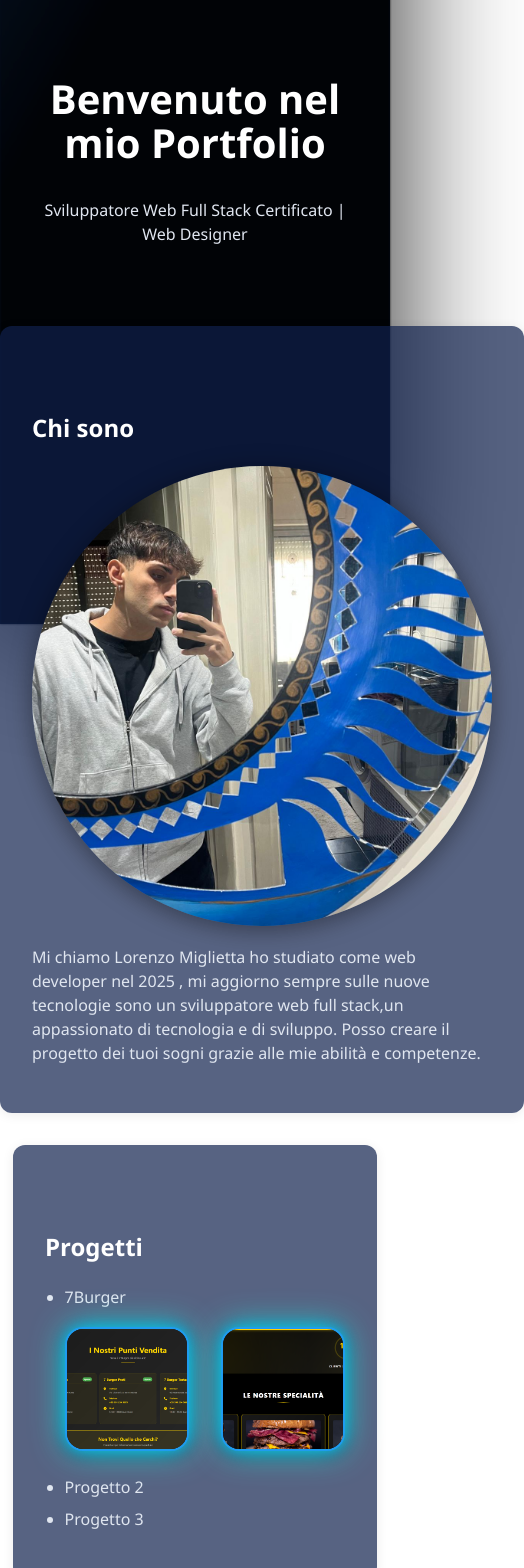
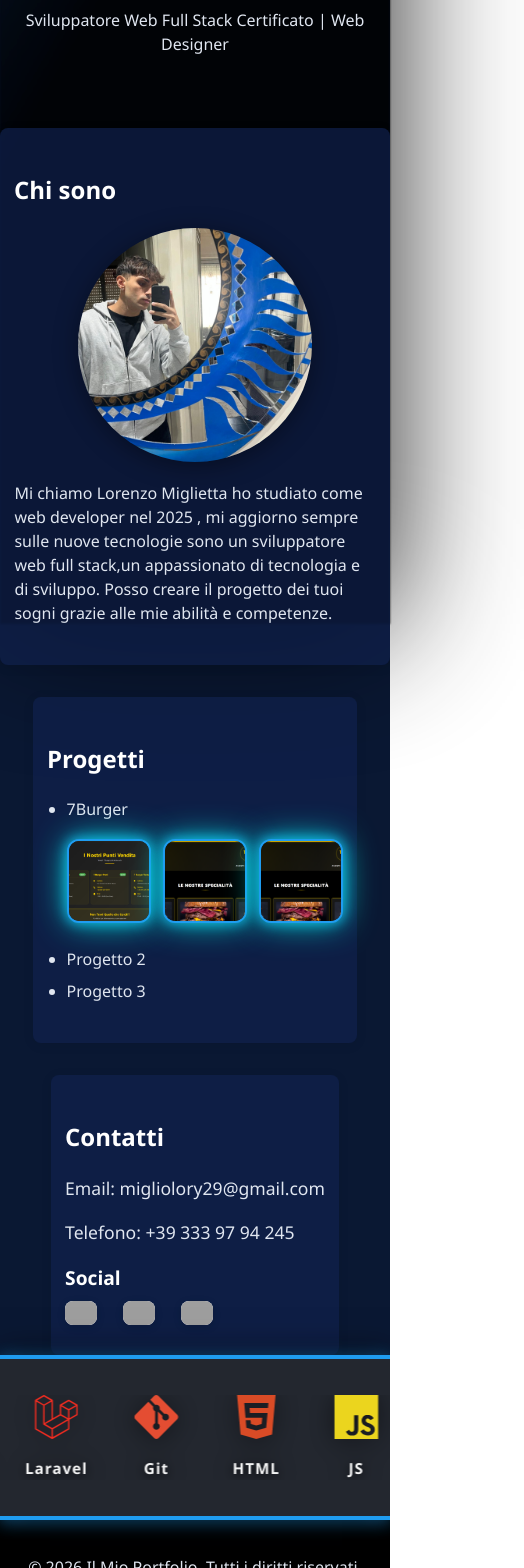
Before and after one commit to LorenzoMiglietta17/Portfolio, a React (Vite) app: page / in a window 390 px wide. Shown: the part 220-1788 px from the top of the page, 524 px wide, since content can reach past the window. Built offline with nearby package versions, Linux system fonts and the light colour scheme; grey boxes are pictures that could not be loaded.

Commit message:
sistemato responsive

```diff
--- a/src/App.css
+++ b/src/App.css
@@ -44,8 +44,9 @@
   }
 }
 .about-photo {
-  width: 460px;
-  height: 460px;
+  width: clamp(180px, 60vw, 320px);
+  height: auto;
+  aspect-ratio: 1/1;
   object-fit: cover;
   border-radius: 50%;
   box-shadow: 0 4px 24px #0006;
@@ -56,7 +57,7 @@
 }
 /* Tech Scroll Section */
 .tech-scroll-section {
-  width: 100vw;
+  width: 100%;
   overflow: hidden;
   background: #23272f;
   padding: 36px 0 36px 0;
@@ -67,7 +68,7 @@
   z-index: 10;
 }
 .tech-scroll-wrapper {
-  width: 100vw;
+  width: 100%;
   overflow: hidden;
 }
 .tech-scroll {
@@ -150,7 +151,7 @@
 /* Tech Scroll Section */
 
 .tech-scroll-section {
-  width: 100vw;
+  width: 100%;
   overflow: hidden;
   background: #23272f;
   padding: 36px 0 36px 0;
@@ -161,7 +162,7 @@
   z-index: 10;
 }
 .tech-scroll-wrapper {
-  width: 100vw;
+  width: 100%;
   overflow: hidden;
 }
 .tech-scroll {
@@ -251,8 +252,8 @@ body {
 
 .portfolio-container {
   min-height: 100vh;
-  min-width: 100vw;
-  width: 100vw;
+  width: 100%;
+  overflow-x: hidden;
   box-sizing: border-box;
   display: flex;
   flex-direction: column;
@@ -319,7 +320,7 @@ body {
   display: flex;
   justify-content: center;
   align-items: center;
-  padding: 1.5rem 2rem;
+  padding: 1.2rem 1.6rem;
   background: #11224d;
   box-shadow: 0 2px 8px rgba(0,0,0,0.15);
   position: sticky;
@@ -340,7 +341,7 @@ body {
 }
 /* LOGO 3D INNOVATIVO */
 .logo {
-  font-size: 2.5rem;
+  font-size: clamp(1.25rem, 2.5vw + 1rem, 2.5rem);
   font-weight: bold;
   color: #000000;
   letter-spacing: 2.5px;
@@ -439,7 +440,7 @@ body {
 }
 
 .section {
-  padding: 4rem 2rem 2rem 2rem;
+  padding: 3rem 1.5rem 1.5rem 1.5rem;
   max-width: 900px;
   margin: 0 auto;
 }
@@ -448,7 +449,7 @@ body {
   margin-top: 2rem;
 }
 .home-section h1 {
-  font-size: 2.5rem;
+  font-size: clamp(1.6rem, 3.5vw + 0.8rem, 2.5rem);
   color: #fff;
   animation: welcomeFadeUp 1.5s cubic-bezier(0.23, 1, 0.32, 1);
   opacity: 0;
@@ -513,7 +514,7 @@ body {
 }
 .social-icons a img {
   transition: transform 0.2s, box-shadow 0.2s;
-    border-radius: 50%;
+  border-radius: 8px;
   background: #fff;
   box-shadow: 0 2px 8px rgba(0,0,0,0.12);
 }
@@ -521,4 +522,42 @@ body {
   transform: scale(1.18);
   box-shadow: 0 4px 16px #1f9cf0cc;
 }
+
+/* Generic responsive helpers */
+img,
+svg,
+video {
+  max-width: 100%;
+  height: auto;
 }
+
+/* Responsive tweaks */
+@media (max-width: 1024px) {
+  .tech-scroll { gap: 56px; }
+  .tech-icon svg { width: 68px; height: 68px; }
+  .tech-icon { min-width: 100px; }
+}
+
+@media (max-width: 768px) {
+  .section { padding: 2rem 1rem; }
+  .about-section, .projects-section, .contact-section { border-radius: 10px; }
+  .navbar { padding: 1rem 1.2rem; }
+  .burger-images-future { gap: 16px; flex-wrap: wrap; }
+  .burger-future { width: 96px; height: 96px; border-radius: 14px; }
+  .tech-scroll { gap: 40px; }
+  .tech-icon svg { width: 56px; height: 56px; }
+  .tech-icon { min-width: 88px; }
+  .tech-label { font-size: 1rem; }
+}
+
+@media (max-width: 480px) {
+  .section { padding: 1.5rem 0.9rem; }
+  .about-section, .projects-section, .contact-section { border-radius: 8px; }
+  .navbar { padding: 0.9rem 1rem; }
+  .burger-images-future { gap: 12px; }
+  .burger-future { width: 80px; height: 80px; border-radius: 12px; }
+  .tech-scroll { gap: 28px; }
+  .tech-icon svg { width: 44px; height: 44px; }
+  .tech-icon { min-width: 72px; }
+  .tech-label { font-size: 0.95rem; }
+}
--- a/src/App.jsx
+++ b/src/App.jsx
@@ -55,6 +55,13 @@ function App() {
               onClick={() => handleBurgerClick(2)}
               style={{ cursor: 'pointer' }}
             />
+            <img
+              src={burger2}
+              alt="Burger 2"
+              className={`burger-future${activeBurger === 2 ? ' burger-active' : ''}`}
+              onClick={() => handleBurgerClick(2)}
+              style={{ cursor: 'pointer' }}
+            />
           </div>
           <li>Progetto 2</li>
           <li>Progetto 3</li>
--- a/src/index.css
+++ b/src/index.css
@@ -25,14 +25,13 @@ a:hover {
 body {
   margin: 0;
   min-width: 320px;
-  min-height: 100vh;
-  width: 100vw;
-  height: 100vh;
+  min-height: 100dvh;
+  width: 100%;
 }
 
 h1 {
-  font-size: 3.2em;
-  line-height: 1.1;
+  font-size: clamp(1.6rem, 4vw + 0.5rem, 3rem);
+  line-height: 1.15;
 }
 
 button {
```
Lines whose indentation alone changed are shown as unchanged.
